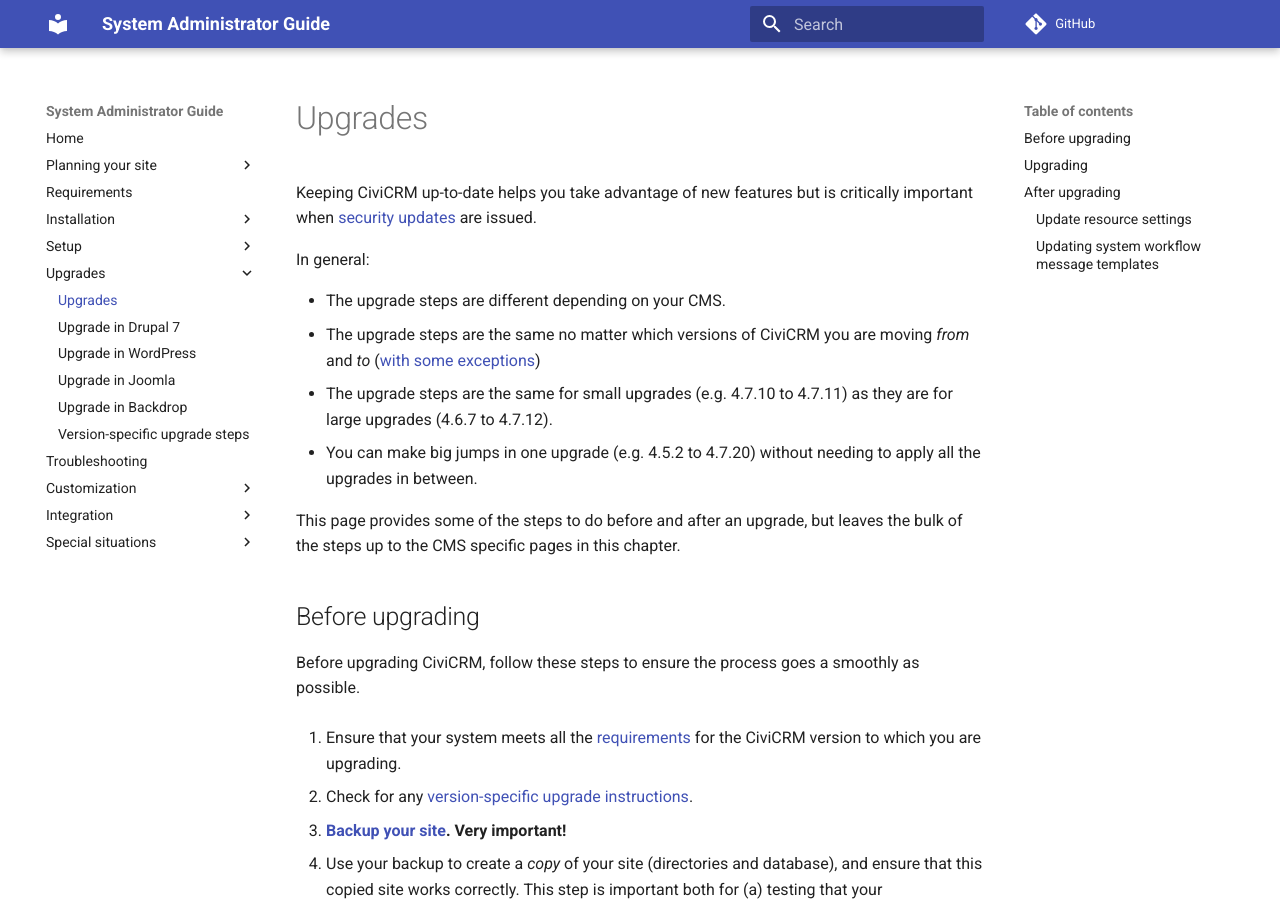
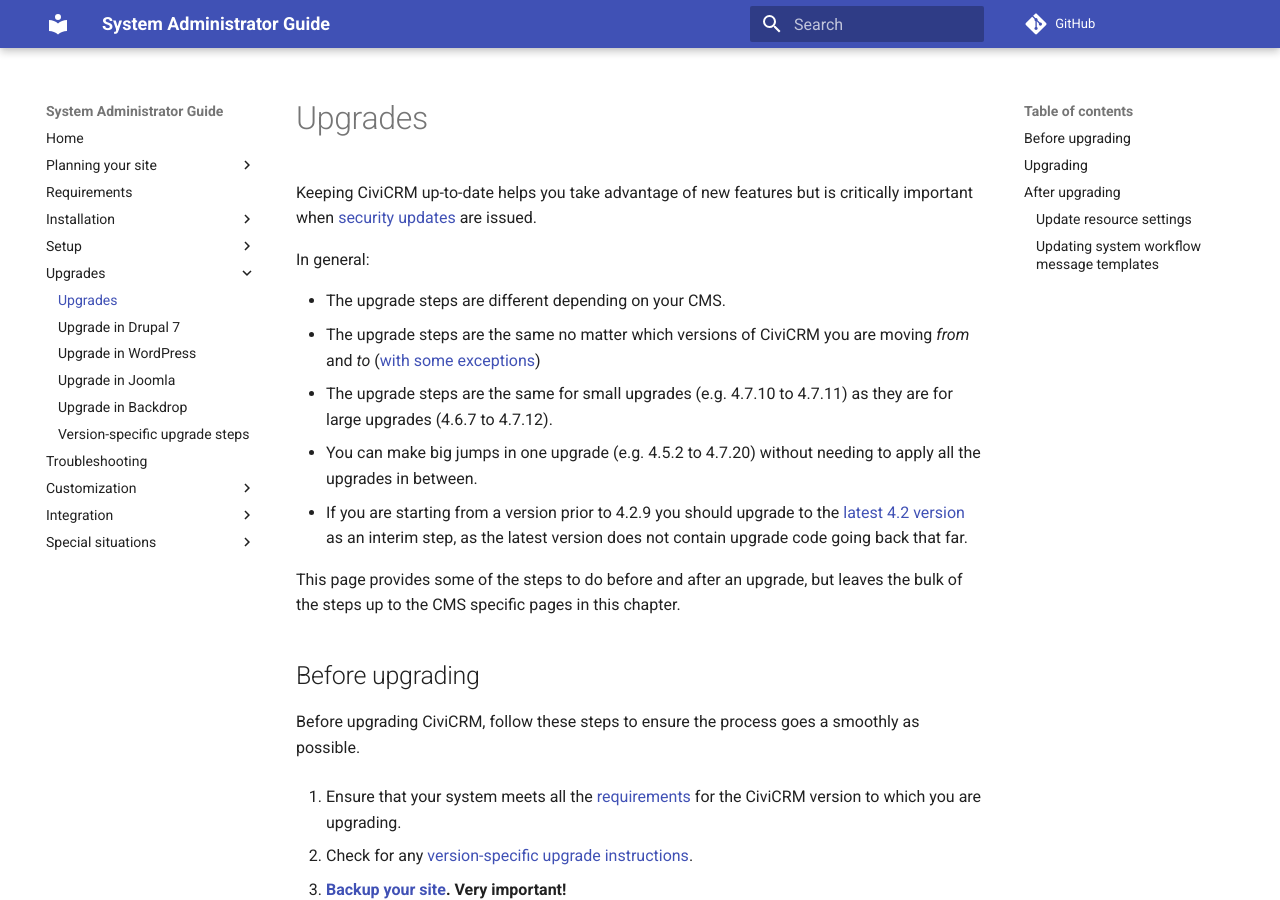
Before and after one commit to civicrm/civicrm-sysadmin-guide, an MkDocs documentation site: the page built from docs/upgrade/index.md, in a window 1280 px wide and 900 px high. Built offline with MkDocs 1.6.1 and Material for MkDocs 9.7.7, drawn with Linux system fonts in a browser that asks for light colours; comment, search, counter and statistics services are not loaded; old or Windows-style settings are respelled for this version of MkDocs.

Commit message:
Advise need for an interim upgrade version if < 4.2.9 (#78)
* Advise need for an interim upgrade version if < 4.2.9

https://github.com/civicrm/civicrm-core/pull/11864

* Fix typo

```diff
--- a/docs/upgrade/index.md
+++ b/docs/upgrade/index.md
@@ -8,6 +8,7 @@ In general:
 * The upgrade steps are the same no matter which versions of CiviCRM you are moving _from_ and _to_ ([with some exceptions](/upgrade/version-specific.md))
 * The upgrade steps are the same for small upgrades (e.g. 4.7.10 to 4.7.11) as they are for large upgrades (4.6.7 to 4.7.12).
 * You can make big jumps in one upgrade (e.g. 4.5.2 to 4.7.20) without needing to apply all the upgrades in between.
+* If you are starting from a version prior to 4.2.9 you should upgrade to the [latest 4.2 version](https://sourceforge.net/projects/civicrm/files/civicrm-stable/4.2.19/) as an interim step, as the latest version does not contain upgrade code going back that far.
 
 This page provides some of the steps to do before and after an upgrade, but leaves the bulk of the steps up to the CMS specific pages in this chapter.
 
```
